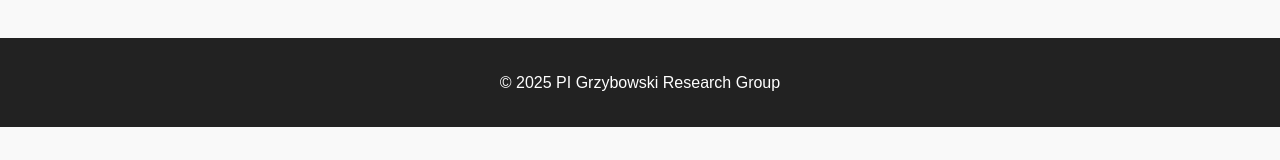
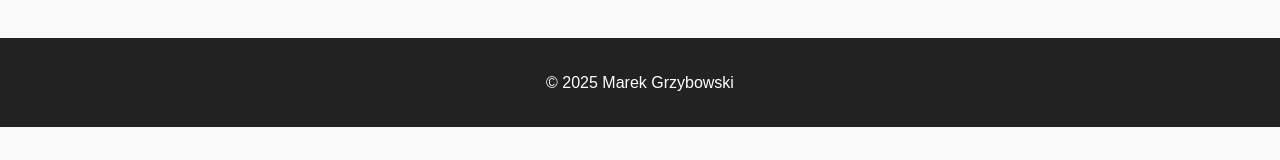
Before and after one commit to mrkgrb/pi-grzybowski.github.io, a plain HTML site: page people.html in a window 1280 px wide. Shown: the part 505-665 px from the top of the page. Drawn offline with Linux system fonts and the light colour scheme.

Commit message:
Update people.html

```diff
--- a/people.html
+++ b/people.html
@@ -24,7 +24,7 @@
   </div>
 
   <footer>
-    <p>&copy; 2025 PI Grzybowski Research Group</p>
+    <p>&copy; 2025 Marek Grzybowski</p>
   </footer>
 </body>
 </html>
```
